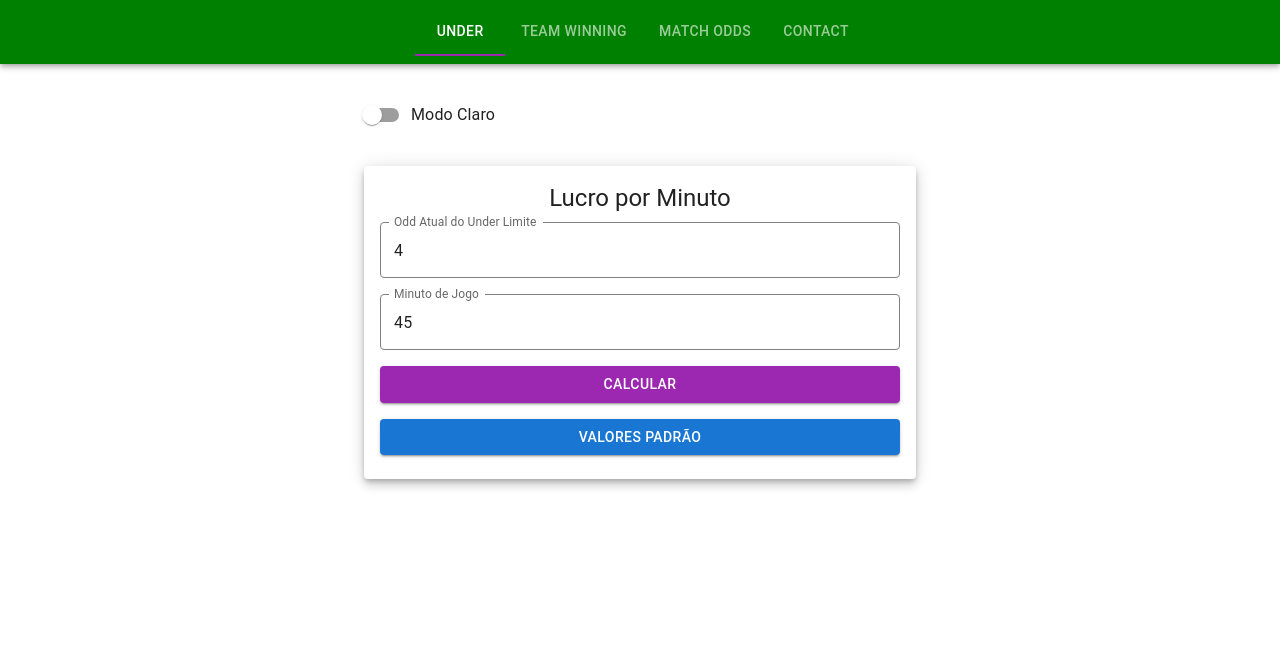
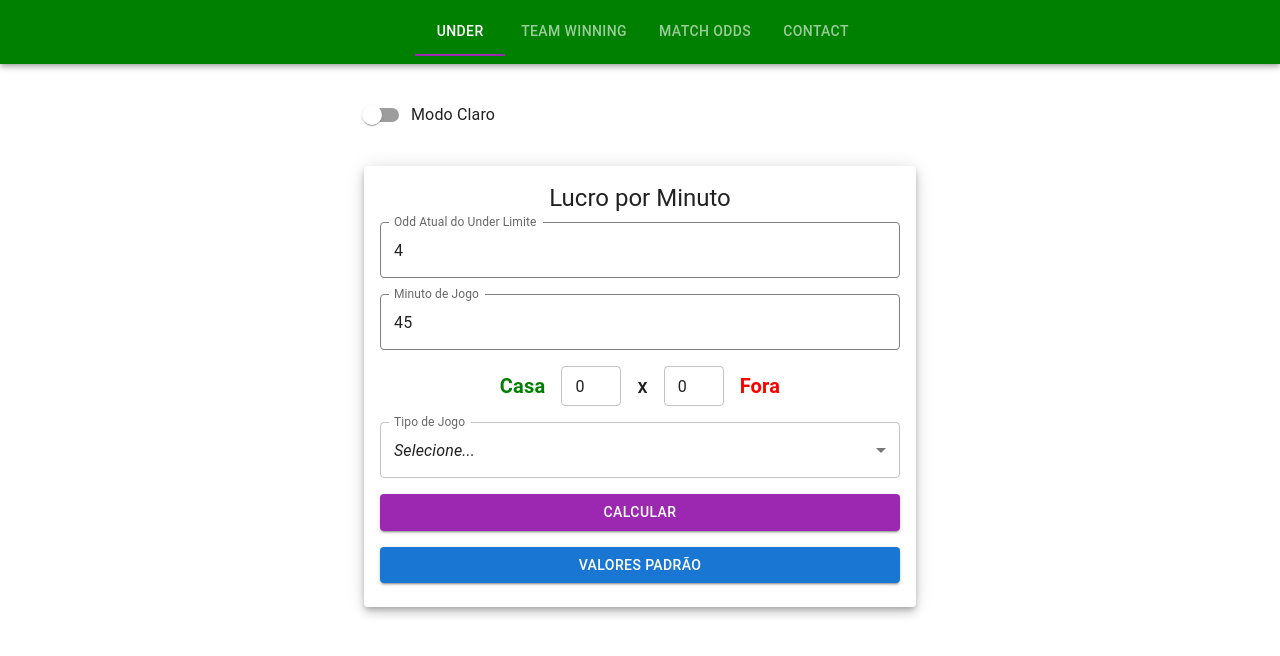
Before and after one commit to MaykonCole/tradertab, a Next.js app: page / in a window 1280 px wide. Shown: the top 656 px of the page. Built offline with nearby package versions, Linux system fonts and the light colour scheme.

Commit message:
fix: improvements under

```diff
--- a/components/trader/under.jsx
+++ b/components/trader/under.jsx
@@ -9,6 +9,11 @@ import {
   Box,
   FormControlLabel,
   Switch,
+  FormControl,
+  InputLabel,
+  Select,
+  MenuItem,
+  FormHelperText,
 } from "@mui/material";
 import { useThemeMode } from "../../shared/themedefault";
 
@@ -17,6 +22,11 @@ export default function Under() {
   const [minuto, setMinuto] = useState(45); // valor padrão fixo
   const [lucroPorMinuto, setLucroPorMinuto] = useState(null);
   const [historico, setHistorico] = useState([]);
+  const [tipoJogo, setTipoJogo] = useState(0);
+  const [tentouCalcular, setTentouCalcular] = useState(false);
+
+  const [favorito, onChangeFavorito] = useState(0);
+  const [zebra, onChangeZebra] = useState(0);
 
   const { darkMode, toggleDarkMode } = useThemeMode();
 
@@ -54,12 +64,29 @@ export default function Under() {
   }, [minuto]);
 
   const calcularLucro = () => {
+    setTentouCalcular(true);
+
+    if (tipoJogo === 0) {
+      return;
+    }
+
     if (odd > 1 && minuto >= 0 && minuto < 90) {
+      const golsTotal = favorito + zebra;
+      const minutosRestantes = 90 - minuto;
       const oddFinal = 1.01;
-      const minutosRestantes = 90 - minuto;
       const lucroTotal = odd - oddFinal;
-      const resultado = (lucroTotal / minutosRestantes) * 100;
+      const fatorGol = Math.max(1 - golsTotal * 0.1, 0.5);
+
+      const percentualPorJogo = tipoJogo / 2;
+
+      const valorBruto = (lucroTotal / minutosRestantes) * 100;
+      console.log(valorBruto);
+
+      const resultado =
+        ((lucroTotal * fatorGol) / minutosRestantes) * 100 + percentualPorJogo;
+
       const lucro = Number(resultado.toFixed(2));
+
       setLucroPorMinuto(lucro);
       setHistorico([{ odd, minuto, lucroPorMinuto: lucro }, ...historico]);
     } else {
@@ -72,10 +99,14 @@ export default function Under() {
     setMinuto(45);
     setLucroPorMinuto(null);
     setHistorico([]);
+    setTipoJogo(0);
+    setTentouCalcular(false);
     if (typeof window !== "undefined") {
       sessionStorage.clear();
     }
   };
+
+  const isError = tentouCalcular && tipoJogo === 0;
 
   return (
     <Container maxWidth="sm" sx={{ mt: 4 }}>
@@ -151,6 +182,81 @@ export default function Under() {
               }}
             />
 
+            <Box
+              display="flex"
+              justifyContent="center"
+              alignItems="center"
+              gap={2}
+            >
+              <Typography
+                variant="body1"
+                sx={{ color: "green", fontWeight: "bold", fontSize: "20px" }}
+              >
+                Casa
+              </Typography>
+              <TextField
+                type="number"
+                size="small"
+                value={favorito}
+                onChange={(e) => onChangeFavorito(Number(e.target.value))}
+                inputProps={{ min: 0 }}
+                sx={{ width: 60 }}
+              />
+
+              <Typography variant="h6">x</Typography>
+
+              <TextField
+                type="number"
+                size="small"
+                value={zebra}
+                onChange={(e) => onChangeZebra(Number(e.target.value))}
+                inputProps={{ min: 0 }}
+                sx={{ width: 60 }}
+              />
+              <Typography
+                variant="body1"
+                sx={{ color: "red", fontWeight: "bold", fontSize: "20px" }}
+              >
+                Fora
+              </Typography>
+            </Box>
+
+            <FormControl fullWidth>
+              <InputLabel id="demo-simple-select-label">
+                Tipo de Jogo
+              </InputLabel>
+              <Select
+                labelId="demo-simple-select-label"
+                id="demo-simple-select"
+                value={tipoJogo}
+                label="Tipo de Jogo"
+                onChange={(e) => setTipoJogo(e.target.value)}
+              >
+                <MenuItem value={0}>
+                  <em>Selecione...</em>
+                </MenuItem>
+                <MenuItem value={4}>
+                  Jogo truncado (muitas faltas, cera)
+                </MenuItem>
+                <MenuItem value={3}>
+                  Somente um time atacando (só chuveirinho)
+                </MenuItem>
+                <MenuItem value={2}>
+                  Somente um time atacando (com chances)
+                </MenuItem>
+                <MenuItem value={1}>
+                  Ambos times atacando (jogo aberto)
+                </MenuItem>
+              </Select>
+              {isError && (
+                <FormHelperText
+                  sx={{ color: "red", fontWeight: "bold", fontSize: "15px" }}
+                >
+                  Por favor, selecione o tipo de jogo.
+                </FormHelperText>
+              )}
+            </FormControl>
+
             <Button
               variant="contained"
               color="secondary"
```
